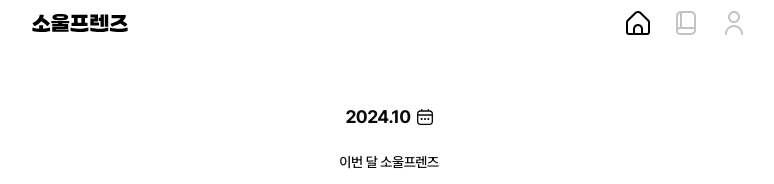
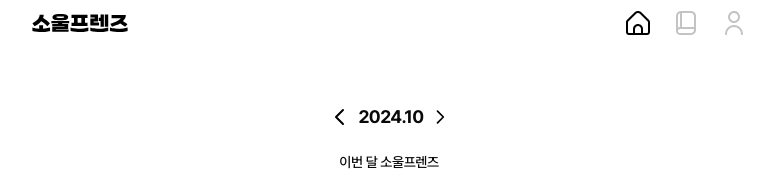
Before and after one commit to sangkukbae/potenday409, a Next.js app in the folder apps/frontend/: page /diary in a window 1280 px wide. Shown: the top 184 px of the page, without its empty margins (251-1025 px from the left). Built offline with nearby package versions, Linux system fonts and the light colour scheme.

Commit message:
Add month state management to Diary components; implement navigation in DiaryHeader and update DiaryCalendar

```diff
--- a/apps/frontend/src/app/(root)/_component/diary/diary-calendar.tsx
+++ b/apps/frontend/src/app/(root)/_component/diary/diary-calendar.tsx
@@ -5,6 +5,7 @@
 import { Calendar } from "@/components/ui/calendar"
 import { ko } from "date-fns/locale"
 import { useDiary } from "@/store/diary"
+import { useMonth } from "@/store/calendar"
 import { useRouter } from "next/navigation"
 import { useState } from "react"
 
@@ -13,6 +14,7 @@
   const { setDate: setDateStore } = useDiary((state) => state)
 
   const router = useRouter()
+  const { month } = useMonth((state) => state)
 
   return (
     <Tabs className="" defaultValue="emotion">
@@ -59,6 +61,7 @@
             date > new Date() || date < new Date("1900-01-01")
           }
           locale={ko}
+          month={month}
         />
       </TabsContent>
       <TabsContent value="friends">
@@ -89,6 +92,7 @@
             date > new Date() || date < new Date("1900-01-01")
           }
           locale={ko}
+          month={month}
         />
       </TabsContent>
     </Tabs>
--- a/apps/frontend/src/app/(root)/_component/diary/diary-header.tsx
+++ b/apps/frontend/src/app/(root)/_component/diary/diary-header.tsx
@@ -1,13 +1,30 @@
+"use client"
+
+import { addMonths, format } from "date-fns"
+
 import { EmotionFriendButton } from "@/components/emotion-friend-button"
 import { Icons } from "@/components/ui/icons"
+import { useMonth } from "@/store/calendar"
 
 export const DiaryHeader = () => {
+  const { month, setMonth } = useMonth((state) => state)
+
   const noData = false
   return (
     <header className="flex flex-col items-center mb-[18px]">
       <div className="flex items-center gap-x-[6px] h-[21px] mb-[25px]">
-        <span className="font-bold text-lg tracking-[-0.03em]">2024.10</span>
-        <Icons.calendar className="cursor-pointer" />
+        <Icons.chevronLeft
+          className="cursor-pointer"
+          onClick={() => setMonth(addMonths(month, -1))}
+        />
+        <span className="font-bold text-lg tracking-[-0.03em]">
+          {format(month, "yyyy.MM")}
+        </span>
+        <Icons.chevronRight
+          className="cursor-pointer"
+          onClick={() => setMonth(addMonths(month, 1))}
+        />
+        {/* <Icons.calendar className="cursor-pointer" /> */}
       </div>
       <div className="font-medium text-sm tracking-[-0.03em] mb-[14px]">
         이번 달 소울프렌즈
--- /dev/null
+++ b/apps/frontend/src/store/calendar.ts
@@ -0,0 +1,9 @@
+import { create } from "zustand"
+
+export const useMonth = create<{
+  month: Date
+  setMonth: (month: Date) => void
+}>((set) => ({
+  month: new Date(),
+  setMonth: (month: Date) => set({ month }),
+}))
```
